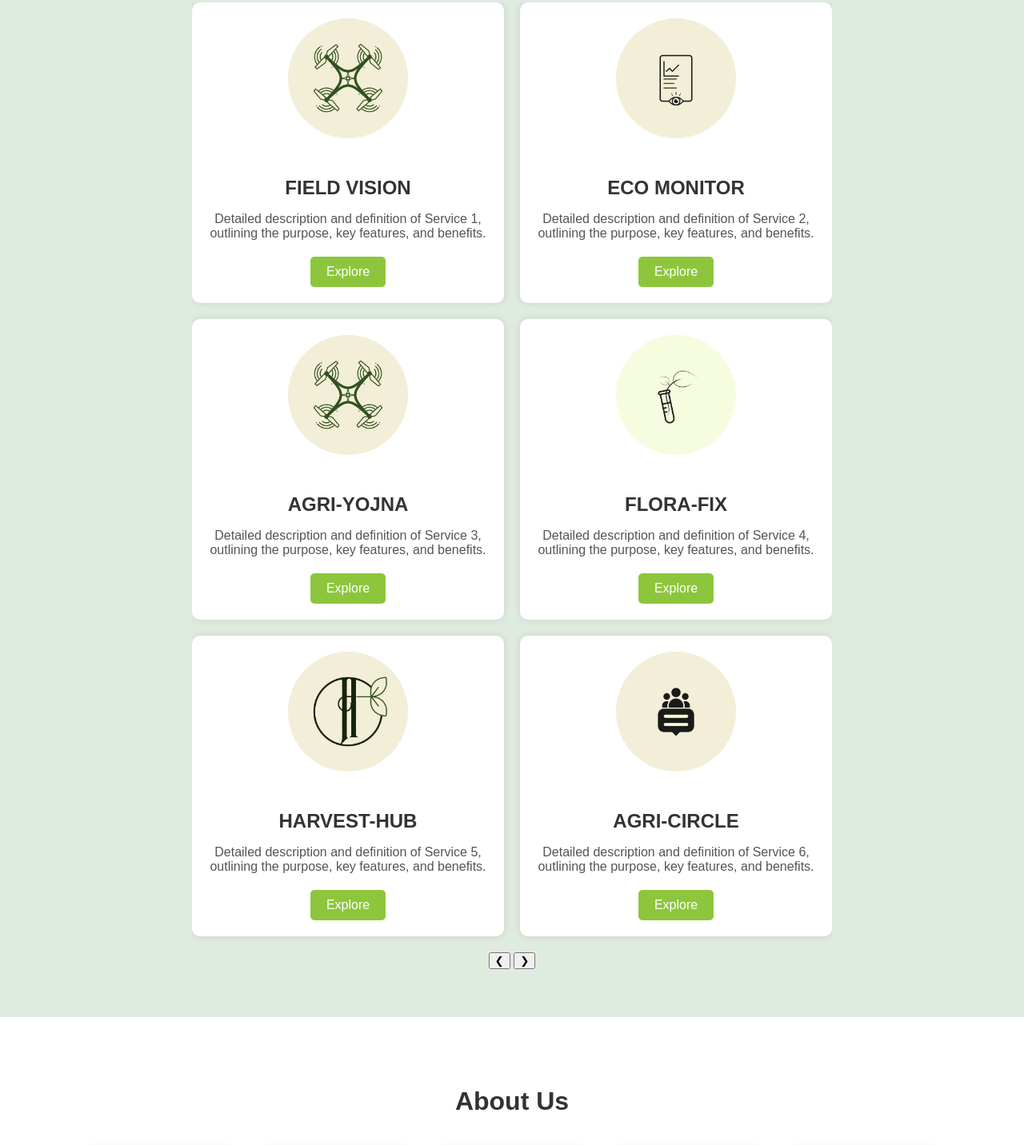
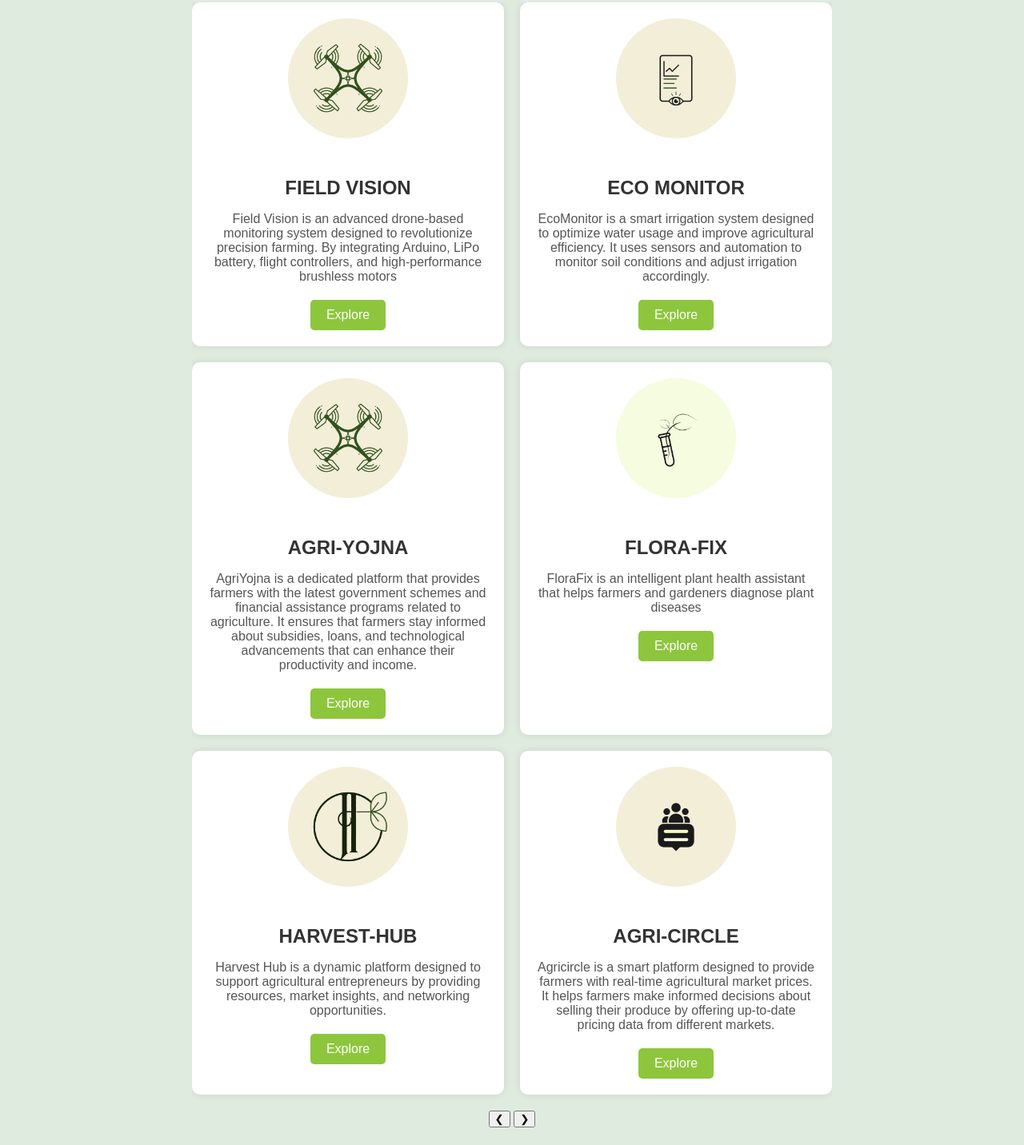
Before and after one commit to arindom7/MidBLOOM-new, a plain HTML site: page index.html in a window 1280 px wide. Shown: the part 1548-2980 px from the top of the page at 80% size. Drawn offline with nearby package versions, Linux system fonts and the light colour scheme.

Commit message:
Update index.html

```diff
--- a/index.html
+++ b/index.html
@@ -768,13 +768,13 @@
                     <div class="service">
                         <img src="photos/drone.jpg" alt="Service 1">
                         <h3>FIELD VISION</h3>
-                        <p>Detailed description and definition of Service 1, outlining the purpose, key features, and benefits.</p>
+                        <p>Field Vision is an advanced drone-based monitoring system designed to revolutionize precision farming. By integrating Arduino, LiPo battery, flight controllers, and high-performance brushless motors</p>
                         <a href="fieldvision.html" class="explore-button">Explore</a>
                     </div>
                     <div class="service">
                         <img src="photos/eco monitor.jpg" alt="Service 2">
                         <h3>ECO MONITOR</h3>
-                        <p>Detailed description and definition of Service 2, outlining the purpose, key features, and benefits.</p>
+                        <p>EcoMonitor is a smart irrigation system designed to optimize water usage and improve agricultural efficiency. It uses sensors and automation to monitor soil conditions and adjust irrigation accordingly.</p>
                         <a href="ecomonitor.html" class="explore-button">Explore</a>
                     </div>
                 </div>
@@ -782,13 +782,13 @@
                     <div class="service">
                         <img src="photos/drone.jpg" alt="Service 3">
                         <h3>AGRI-YOJNA</h3>
-                        <p>Detailed description and definition of Service 3, outlining the purpose, key features, and benefits.</p>
+                        <p>AgriYojna is a dedicated platform that provides farmers with the latest government schemes and financial assistance programs related to agriculture. It ensures that farmers stay informed about subsidies, loans, and technological advancements that can enhance their productivity and income.</p>
                         <a href="https://www.myscheme.gov.in/search" class="explore-button">Explore</a>
                     </div>
                     <div class="service">
                         <img src="photos/florafix.jpg" alt="Service 4">
                         <h3>FLORA-FIX</h3>
-                        <p>Detailed description and definition of Service 4, outlining the purpose, key features, and benefits.</p>
+                        <p>FloraFix is an intelligent plant health assistant that helps farmers and gardeners diagnose plant diseases</p>
                         <a href="florafix.html" class="explore-button">Explore</a>
                     </div>
                 </div>
@@ -796,13 +796,13 @@
                     <div class="service">
                         <img src="photos/harvest hub.jpg" alt="Service 5">
                         <h3>HARVEST-HUB</h3>
-                        <p>Detailed description and definition of Service 5, outlining the purpose, key features, and benefits.</p>
+                        <p>Harvest Hub is a dynamic platform designed to support agricultural entrepreneurs by providing resources, market insights, and networking opportunities.</p>
                         <a href="harvesthub.html" class="explore-button">Explore</a>
                     </div>
                     <div class="service">
                         <img src="photos/agricircle.jpg" alt="Service 6">
                         <h3>AGRI-CIRCLE</h3>
-                        <p>Detailed description and definition of Service 6, outlining the purpose, key features, and benefits.</p>
+                        <p>Agricircle is a smart platform designed to provide farmers with real-time agricultural market prices. It helps farmers make informed decisions about selling their produce by offering up-to-date pricing data from different markets.</p>
                         <a href="agricircle.html" class="explore-button">Explore</a>
                     </div>
                 </div>
```
